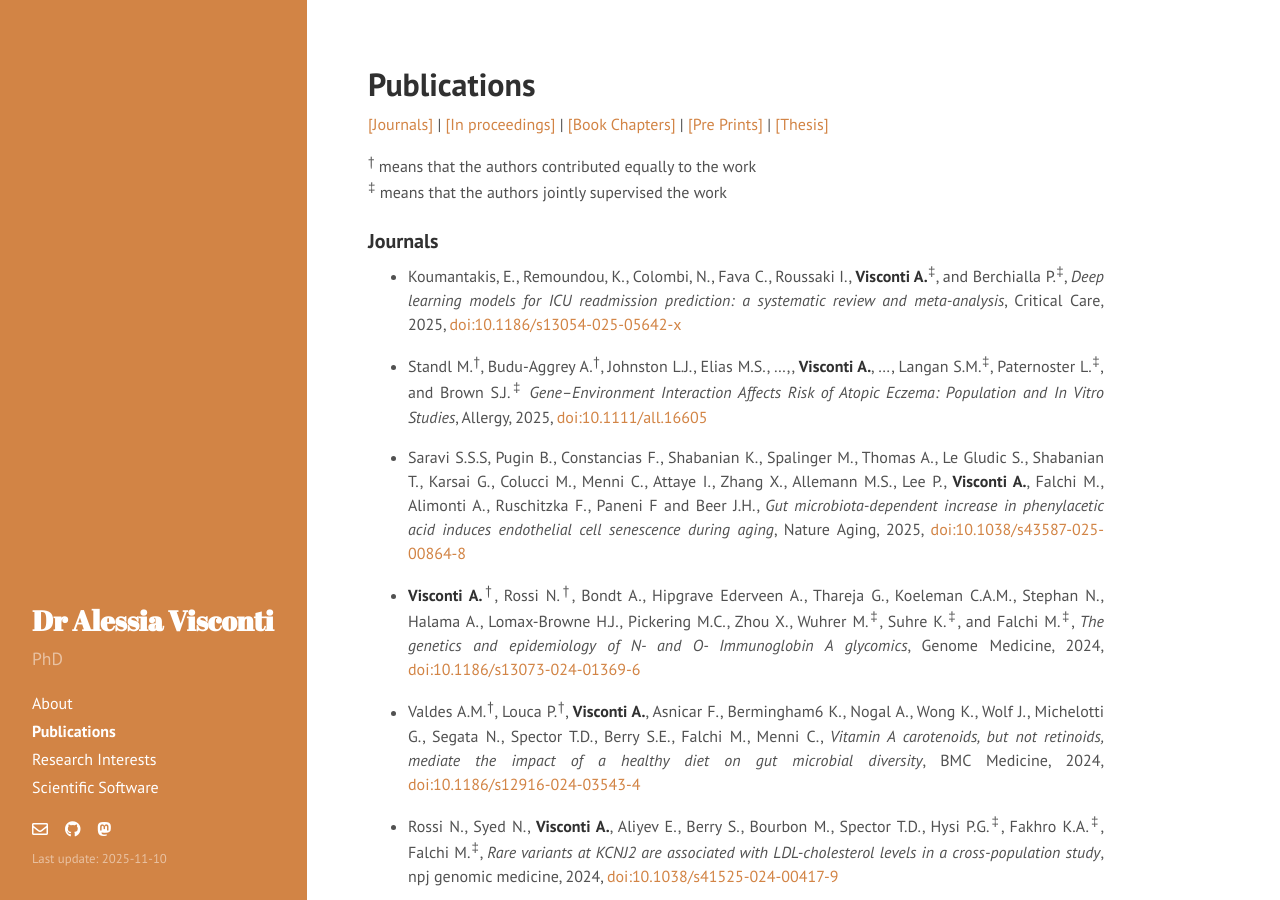
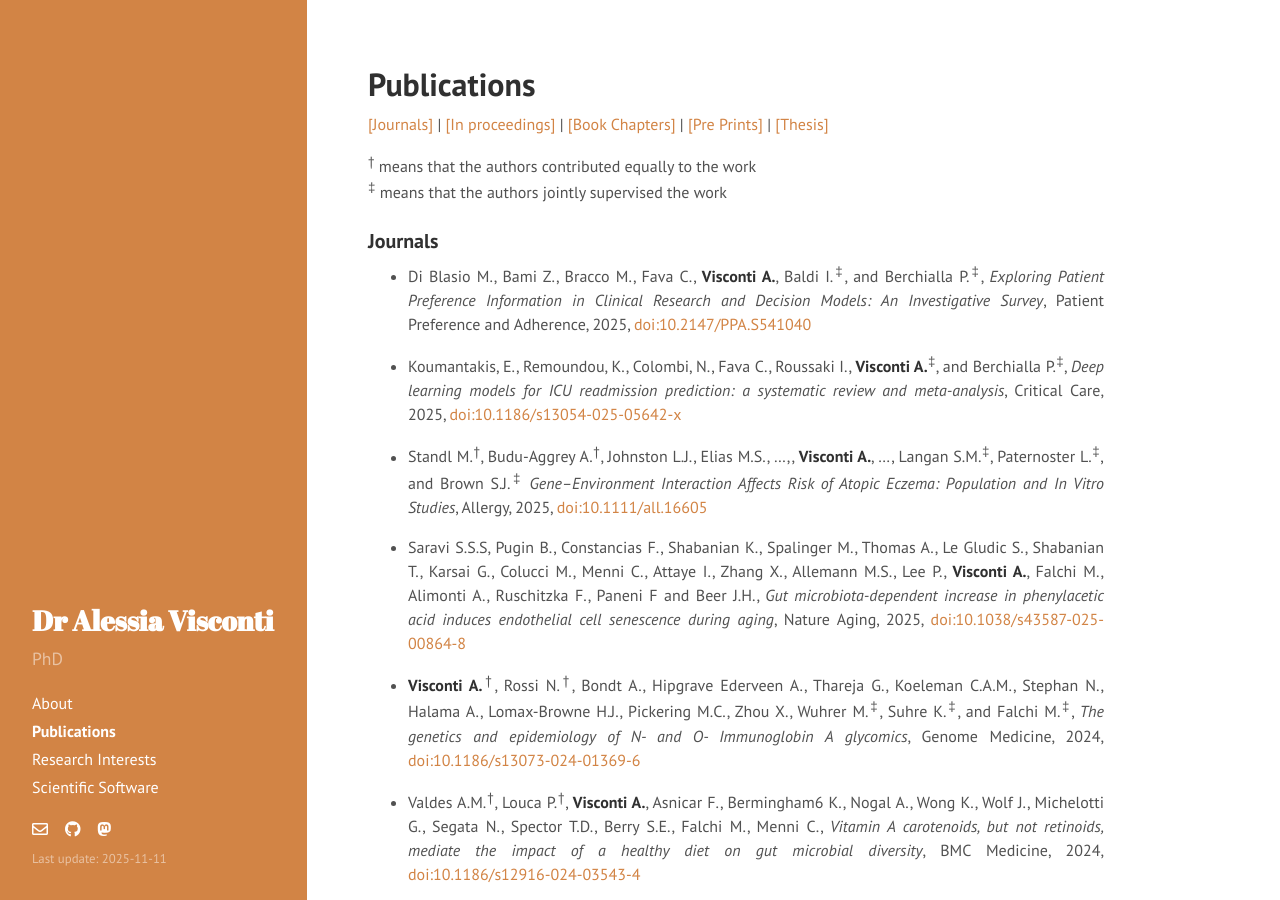
Before and after one commit to alesssia/alesssia.github.io, a Jekyll site: the page built from publications.md, in a window 1280 px wide and 900 px high. Built offline with Jekyll 4.4.1, drawn with Linux system fonts in a browser that asks for light colours; nearby versions of some CDN libraries; a style sheet for code colours, icons or effects is not loaded; some of the changed text lies outside the part shown.

Commit message:
Added PPI publication

```diff
--- a/_config.yml
+++ b/_config.yml
@@ -11,7 +11,7 @@ tagline:     ''
 description: 'PhD'
 url:         http://alesssia.github.io/
 baseurl:     /
-lastmod:    '2025-11-10'
+lastmod:    '2025-11-11'
 
 author:
   name:      'Alessia Visconti'
--- a/publications.md
+++ b/publications.md
@@ -16,6 +16,8 @@ title: Publications
 <sup>‡</sup> means that the authors jointly supervised the work
 
 ###  Journals
+
+- Di Blasio M., Bami Z., Bracco M., Fava C., **Visconti A.**, Baldi I.<sup>‡</sup>, and Berchialla P.<sup>‡</sup>, *Exploring Patient Preference Information in Clinical Research and Decision Models: An Investigative Survey*, Patient Preference and Adherence, 2025, [doi:10.2147/PPA.S541040 ](https://doi.org/10.2147/PPA.S541040)
 
 - Koumantakis, E., Remoundou, K., Colombi, N., Fava C., Roussaki I., **Visconti A.**<sup>‡</sup>, and Berchialla P.<sup>‡</sup>, *Deep learning models for ICU readmission prediction: a systematic review and meta-analysis*, Critical Care, 2025, [doi:10.1186/s13054-025-05642-x](https://doi.org/10.1186/s13054-025-05642-x)
 
```
Also changed, not shown: other parts of publications.md (+0 -2 lines), 2 other files.
